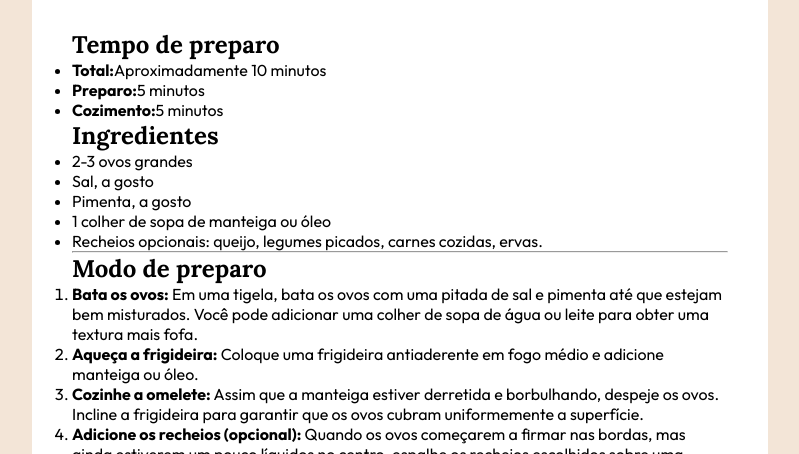
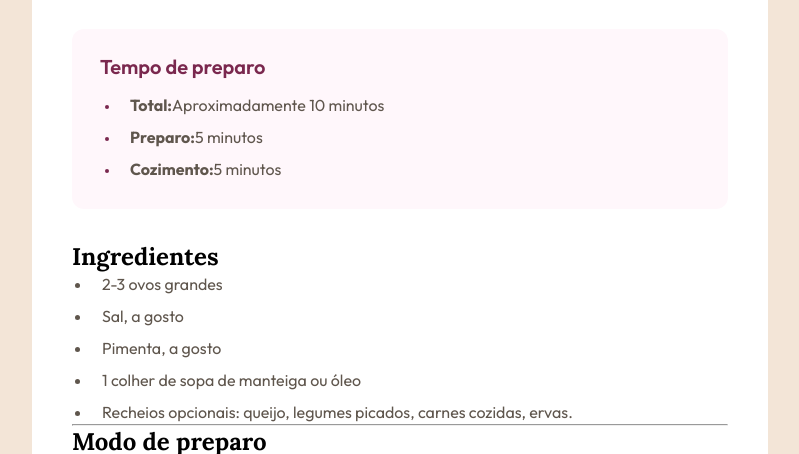
Before and after one commit to Bea-ywi/Receita, a plain HTML site: page index.html in a window 1280 px wide. Shown: the part 301-755 px from the top of the page, without its empty margins (240-1039 px from the left). Drawn offline with Linux system fonts and the light colour scheme.

Commit message:
quinto commit do CSS

```diff
--- a/style.css
+++ b/style.css
@@ -43,3 +43,38 @@ div img {
     line-height: 150%;
     margin-bottom: 32px;
   }
+
+  .tempo {
+    background-color: #fff7fb;
+    padding: 28px;
+    border-radius: 12px;
+    margin-bottom: 32px;
+  }
+
+.tempo h2{
+  font-size: 20px;
+  font-weight: 600;
+  line-height: 100%;
+  font-family: 'outfit', sans-serif;
+  color:#7a284e;
+  margin-bottom: 16px;
+}
+
+li{
+  padding-left: 10px;
+  color: #5f564d;
+  line-height: 150%;
+}
+
+li + li {
+  margin-top: 8px;
+}
+
+ol, ul {
+  margin-left: 20px;
+}
+
+.tempo li::marker {
+  color:#7a284e;
+  font-size: 12px;
+}
```
